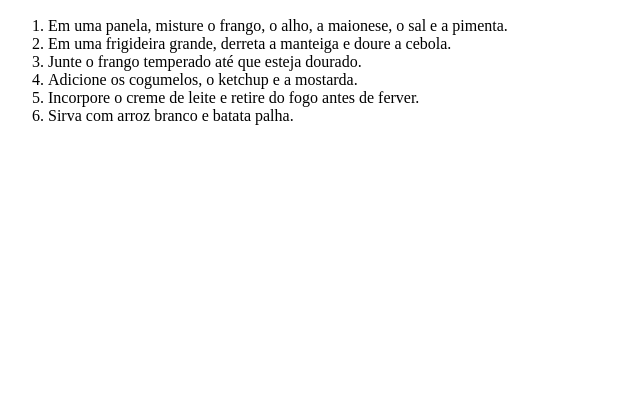
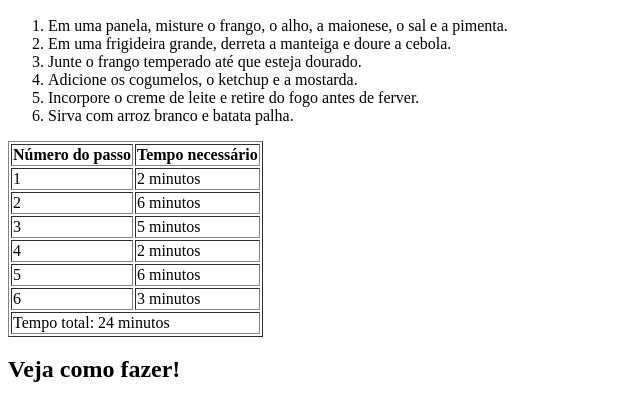
Before and after one commit to arthurnilo/aulauvv09082024, a plain HTML site: page index.html in a window 1280 px wide. Shown: the part 3863-4263 px from the top of the page, without its empty margins (0-640 px from the left). Before the commit the page ends 4004 px from the top, so only its background shows below. Drawn offline with Linux system fonts and the light colour scheme; grey boxes are pictures that could not be loaded.

Commit message:
Add video

```diff
--- a/index.html
+++ b/index.html
@@ -1,5 +1,6 @@
 <!DOCTYPE html>
 <html lang="en">
+
 <head>
     <meta charset="UTF-8">
     <meta name="viewport" content="width=device-width, initial-scale=1.0">
@@ -9,22 +10,36 @@
 
 <body>
     <h1>Receita de Strogonoff de Frango</h1>
-    <p>O strogonoff de frango é um prato amado por todos e muito fácil de ser preparado! A combinação da carne de frango suculenta com o molho cremoso deixa qualquer um salivando só de pensar.</p>
+    <p>O strogonoff de frango é um prato amado por todos e muito fácil de ser preparado! A combinação da carne de frango
+        suculenta com o molho cremoso deixa qualquer um salivando só de pensar.</p>
 
     <h2>Ingredientes (10 porções)</h2>
     <ul>
-        <li><img src="https://static.itdg.com.br/images/40-40/953b29c337943b8c8de5e4e3e4e409d2/peito-de-frango.jpg"> 3 peitos de frango cortados em cubos </li>
-        <li><img src="https://static.itdg.com.br/images/40-40/a8c3c6135af458d29f463794aa32c2cf/sal.jpg"> Sal a gosto</li>
-        <li><img src="https://static.itdg.com.br/images/40-40/fee490558c51713d4667115bf20aaf60/cebola.jpg"> 1 cebola picada</li>
-        <li><img src="https://static.itdg.com.br/images/40-40/5d6d504fa1f9508d26aaec6a806b38db/manteiga.jpg"> 1 colher de manteiga</li>
-        <li><img src="https://static.itdg.com.br/images/40-40/4a6cad53fb03f8c176eb1dac91ed8494/mostarda.jpg"> 1/3 copo de mostarda</li>
-        <li><img src="https://static.itdg.com.br/images/40-40/6c8b68b86cf683a8f29557161125dcbd/creme-de-leite.jpg"> 1 copo de creme de leite</li>
-        <li><img src="https://static.itdg.com.br/images/40-40/264ab3eddf34e01ab632265039f7ccb4/alho.jpg"> 1 dente de alho picado</li>
-        <li><img src="https://static.itdg.com.br/images/40-40/1856e59eaed4c3fc9c3a58e2e7cbad14/kitano-600x600-branco-1-.png"> Pimenta-do-reino a gosto</li>
-        <li><img src="https://static.itdg.com.br/images/40-40/3584b87519b4ddf0e9b07c5d75c27c19/maionese.jpg"> 2 colheres (sopa) de maionese</li>
-        <li><img src="https://static.itdg.com.br/images/40-40/0758d9b8deaaa22383d9fbd839ea686a/ketchup.jpg"> 1/2 copo de ketchup</li>
-        <li><img src="https://static.itdg.com.br/images/40-40/b48f620a71cf227e9f0b29f5c73f554a/cogumelo.jpg"> 1 copo de cogumelos</li>
-        <li><img src="https://static.itdg.com.br/images/40-40/46922d147ded1d92b494214ea20ff3c4/batata-palha.jpg"> Batata palha a gosto</li>
+        <li><img src="https://static.itdg.com.br/images/40-40/953b29c337943b8c8de5e4e3e4e409d2/peito-de-frango.jpg"> 3
+            peitos de frango cortados em cubos </li>
+        <li><img src="https://static.itdg.com.br/images/40-40/a8c3c6135af458d29f463794aa32c2cf/sal.jpg"> Sal a gosto
+        </li>
+        <li><img src="https://static.itdg.com.br/images/40-40/fee490558c51713d4667115bf20aaf60/cebola.jpg"> 1 cebola
+            picada</li>
+        <li><img src="https://static.itdg.com.br/images/40-40/5d6d504fa1f9508d26aaec6a806b38db/manteiga.jpg"> 1 colher
+            de manteiga</li>
+        <li><img src="https://static.itdg.com.br/images/40-40/4a6cad53fb03f8c176eb1dac91ed8494/mostarda.jpg"> 1/3 copo
+            de mostarda</li>
+        <li><img src="https://static.itdg.com.br/images/40-40/6c8b68b86cf683a8f29557161125dcbd/creme-de-leite.jpg"> 1
+            copo de creme de leite</li>
+        <li><img src="https://static.itdg.com.br/images/40-40/264ab3eddf34e01ab632265039f7ccb4/alho.jpg"> 1 dente de
+            alho picado</li>
+        <li><img
+                src="https://static.itdg.com.br/images/40-40/1856e59eaed4c3fc9c3a58e2e7cbad14/kitano-600x600-branco-1-.png">
+            Pimenta-do-reino a gosto</li>
+        <li><img src="https://static.itdg.com.br/images/40-40/3584b87519b4ddf0e9b07c5d75c27c19/maionese.jpg"> 2 colheres
+            (sopa) de maionese</li>
+        <li><img src="https://static.itdg.com.br/images/40-40/0758d9b8deaaa22383d9fbd839ea686a/ketchup.jpg"> 1/2 copo de
+            ketchup</li>
+        <li><img src="https://static.itdg.com.br/images/40-40/b48f620a71cf227e9f0b29f5c73f554a/cogumelo.jpg"> 1 copo de
+            cogumelos</li>
+        <li><img src="https://static.itdg.com.br/images/40-40/46922d147ded1d92b494214ea20ff3c4/batata-palha.jpg"> Batata
+            palha a gosto</li>
     </ul>
 
     <h2>Modo de preparo</h2>
@@ -37,5 +52,52 @@
         <li>Sirva com arroz branco e batata palha.</li>
     </ol>
 
+    <table border="1">
+        <thead>
+            <th>Número do passo</th>
+            <th>Tempo necessário</th>
+        </thead>
+
+        <tbody>
+
+            <tr>
+                <td>1</td>
+                <td>2 minutos</td>
+            </tr>
+            <tr>
+                <td>2</td>
+                <td>6 minutos</td>
+            </tr>
+            <tr>
+                <td>3</td>
+                <td>5 minutos</td>
+            </tr>
+            <tr>
+                <td>4</td>
+                <td>2 minutos</td>
+            </tr>
+            <tr>
+                <td>5</td>
+                <td>6 minutos</td>
+            </tr>
+            <tr>
+                <td>6</td>
+                <td>3 minutos</td>
+            </tr>
+        <tfoot>
+            <td colspan="2">Tempo total: 24 minutos</td>
+        </tfoot>
+
+        </tbody>
+
+    </table>
+
+    <h2>Veja como fazer!</h2>
+    <iframe width="560" height="315" src="https://www.youtube.com/embed/eOlyF0jp4x4?si=8BQNPeKKWslbDu9a"
+        title="YouTube video player" frameborder="0"
+        allow="accelerometer; autoplay; clipboard-write; encrypted-media; gyroscope; picture-in-picture; web-share"
+        referrerpolicy="strict-origin-when-cross-origin" allowfullscreen></iframe>
+
 </body>
+
 </html>
```
